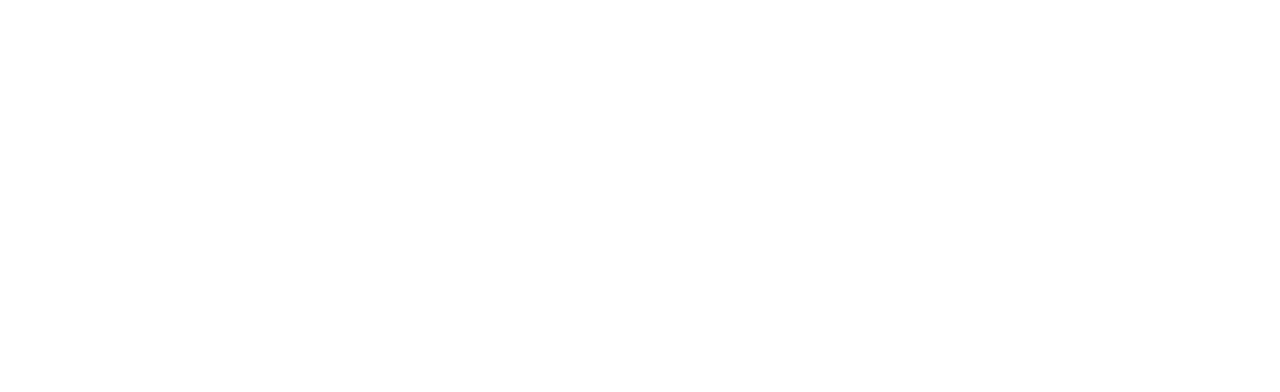
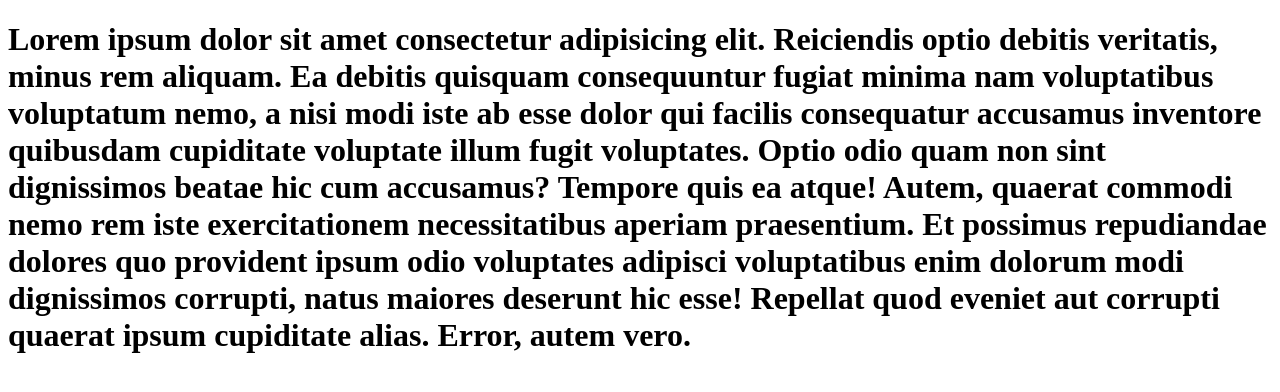
Before and after one commit to tttemurbek/zenmart, a plain HTML site: page index.html in a window 1280 px wide. Drawn offline with Linux system fonts and the light colour scheme.

Commit message:
I changed this file at 10:32 PM

```diff
--- a/index.html
+++ b/index.html
@@ -5,5 +5,19 @@
     <meta name="viewport" content="width=device-width, initial-scale=1.0" />
     <title>Document</title>
   </head>
-  <body></body>
+  <body>
+    <h1>
+      Lorem ipsum dolor sit amet consectetur adipisicing elit. Reiciendis optio
+      debitis veritatis, minus rem aliquam. Ea debitis quisquam consequuntur
+      fugiat minima nam voluptatibus voluptatum nemo, a nisi modi iste ab esse
+      dolor qui facilis consequatur accusamus inventore quibusdam cupiditate
+      voluptate illum fugit voluptates. Optio odio quam non sint dignissimos
+      beatae hic cum accusamus? Tempore quis ea atque! Autem, quaerat commodi
+      nemo rem iste exercitationem necessitatibus aperiam praesentium. Et
+      possimus repudiandae dolores quo provident ipsum odio voluptates adipisci
+      voluptatibus enim dolorum modi dignissimos corrupti, natus maiores
+      deserunt hic esse! Repellat quod eveniet aut corrupti quaerat ipsum
+      cupiditate alias. Error, autem vero.
+    </h1>
+  </body>
 </html>
```
